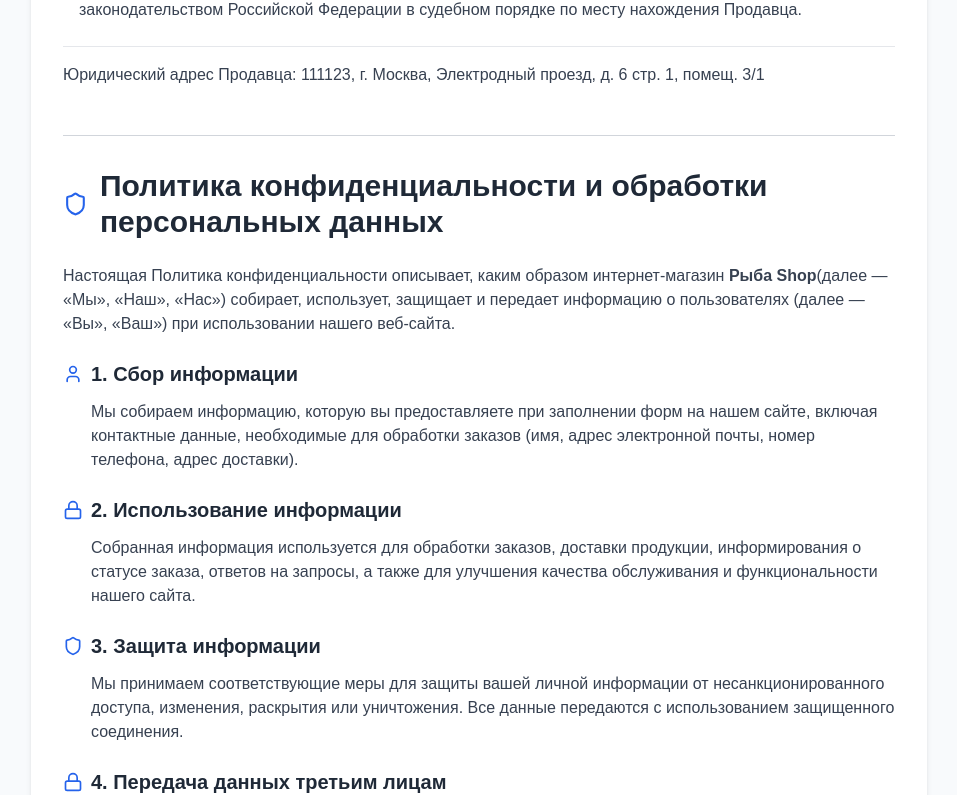
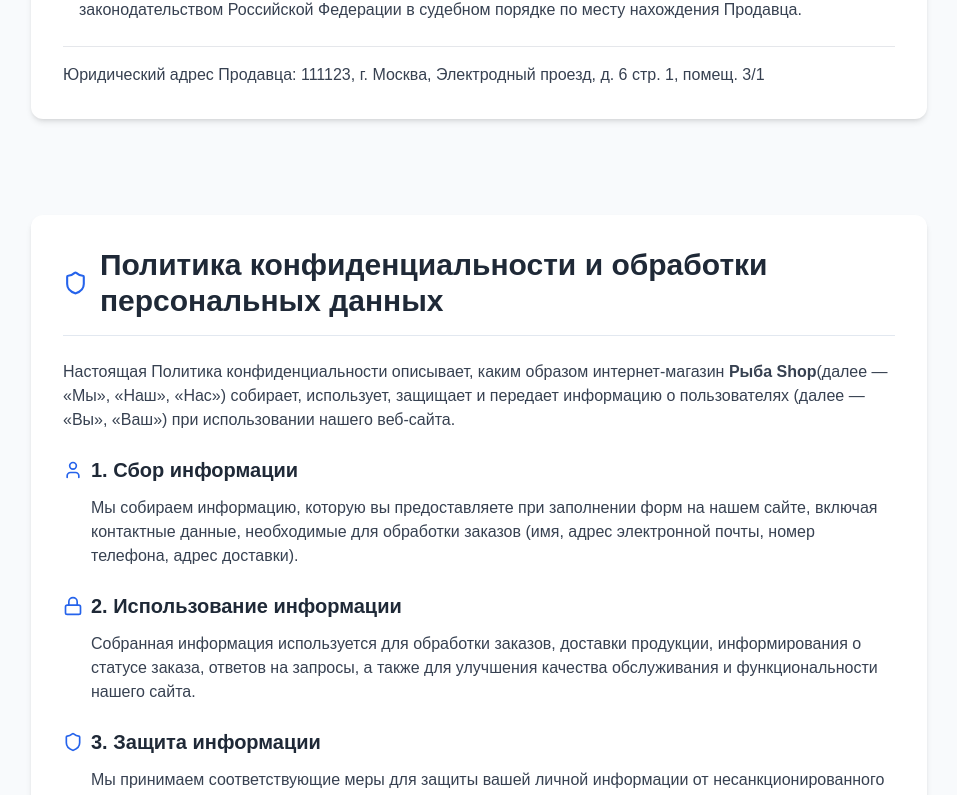
Before and after one commit to osya222/stellar-web-design-kit, a React (Vite) app: page /public-offer in a window 1280 px wide. Shown: the part 2179-2974 px from the top of the page, without its empty margins (161-1118 px from the left). Built offline with nearby package versions, Linux system fonts and the light colour scheme.

Commit message:
Refactor: Remove duplicate content
Remove duplicate privacy policy content from the public offer page.

```diff
--- a/src/pages/PublicOffer.tsx
+++ b/src/pages/PublicOffer.tsx
@@ -1,4 +1,3 @@
-
 import React from "react";
 import Header from "@/components/layout/Header";
 import Footer from "@/components/layout/Footer";
@@ -111,10 +110,14 @@ const PublicOffer = () => {
                 <p className="font-medium">Юридический адрес Продавца: 111123, г. Москва, Электродный проезд, д. 6 стр. 1, помещ. 3/1</p>
               </div>
             </div>
+          </div>
+        </div>
+      </main>
 
-            {/* Adding Privacy Policy content here */}
-            <div className="mt-12 pt-8 border-t border-gray-300">
-              <div className="flex items-center mb-6">
+      <div className="bg-slate-50">
+        <div className="container-custom py-12">
+          <div className="bg-white rounded-lg shadow-md p-6 md:p-8 max-w-4xl mx-auto">
+            <div className="flex items-center mb-6 border-b pb-4">
               <Shield className="h-8 w-8 text-blue-600 mr-3" />
               <h1 className="text-2xl md:text-3xl font-bold text-gray-800">
                 Политика конфиденциальности и обработки персональных данных
@@ -214,7 +217,6 @@ const PublicOffer = () => {
           </div>
         </div>
       </div>
-      </main>
 
       <Footer />
     </div>
```
Lines whose indentation alone changed are shown as unchanged.
